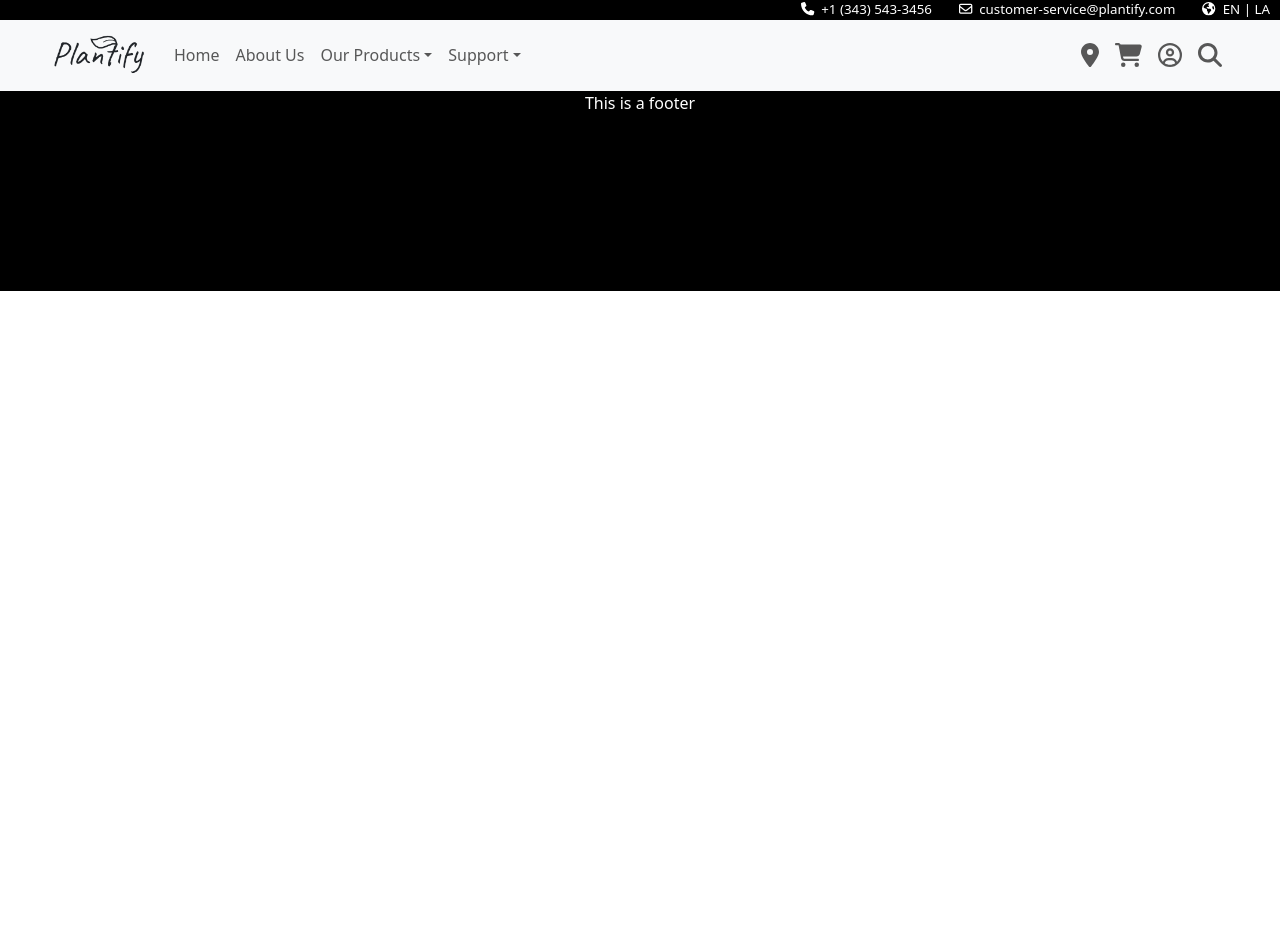
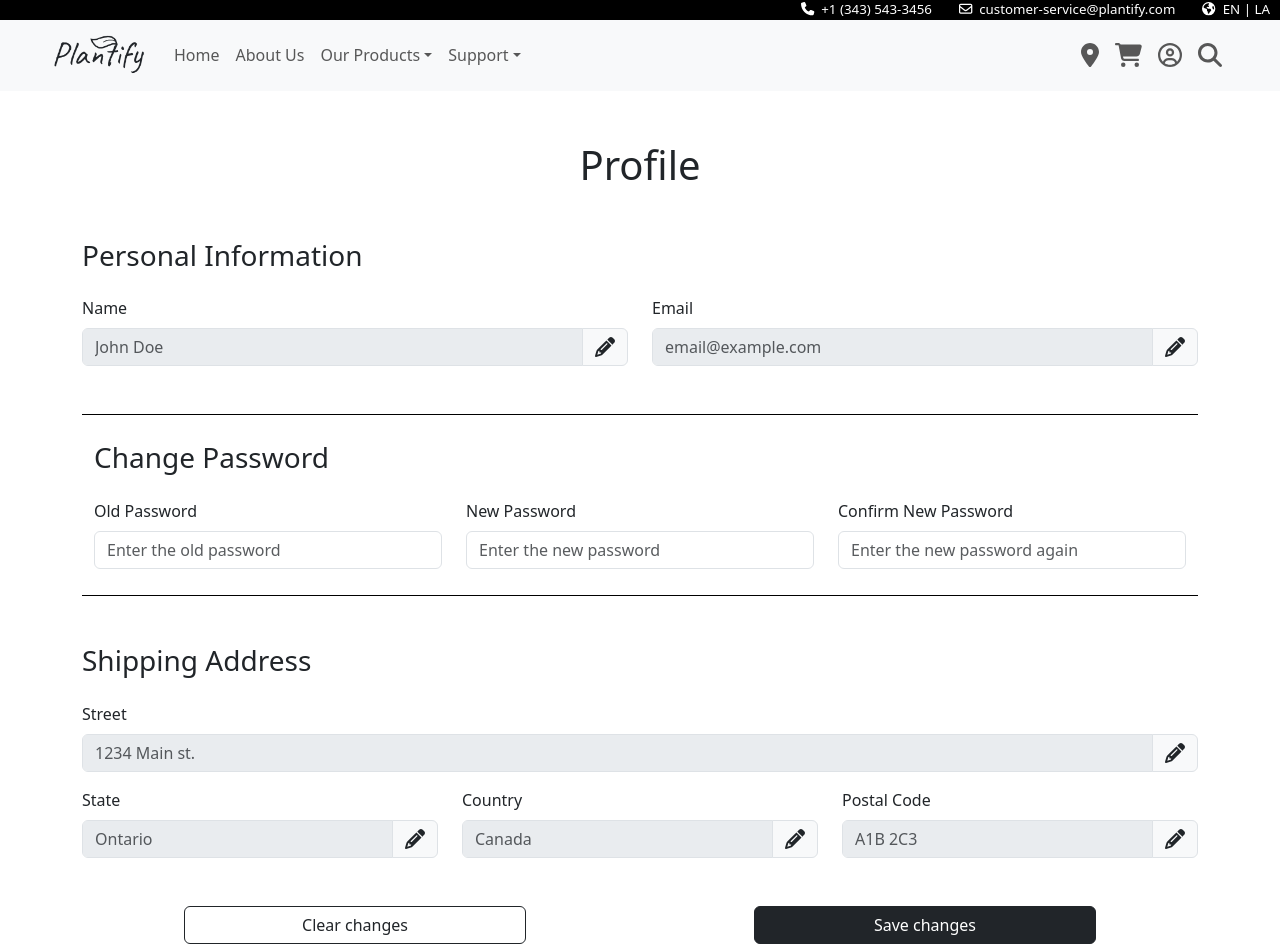
Before and after one commit to Svetlana154/Plantify, a React (Create React App) app in the folder plantify-app/: page /Profile in a window 1280 px wide. Shown: the top 952 px of the page. Before the commit the page ends 800 px from the top, so only its background shows below. Built offline with nearby package versions, Linux system fonts and the light colour scheme.

Commit message:
Added profile page

```diff
--- a/plantify-app/src/App.js
+++ b/plantify-app/src/App.js
@@ -6,6 +6,7 @@ import Home from './components/pages/Home';
 import AboutUs from './components/pages/AboutUs';
 import OurProducts from './components/pages/OurProducts';
 import FAQ from './components/pages/FAQ';
+import Profile from './components/pages/Profile';
 
 function App() {
   return (
@@ -19,6 +20,7 @@ function App() {
             <Route path='/AboutUs' element = {<AboutUs />} />
             <Route path='/OurProducts' element = {<OurProducts />} />
             <Route path='/FAQ' element = {<FAQ />} />
+            <Route path='/Profile' element = {<Profile />} />
 
           </Routes>
           <Footer />
--- a/plantify-app/src/components/MainNavbar.js
+++ b/plantify-app/src/components/MainNavbar.js
@@ -66,7 +66,7 @@ function MainNavbar() {
                 <Nav.Link href="/">
                   <FontAwesomeIcon icon={faShoppingCart} size='xl'/>
                 </Nav.Link>
-                <Nav.Link href="/">
+                <Nav.Link href="/Profile">
                   <FontAwesomeIcon icon={faCircleUser} size='xl'/>
                 </Nav.Link>
                 <Nav.Link href="/">
--- /dev/null
+++ b/plantify-app/src/components/ProfileForm.js
@@ -0,0 +1,120 @@
+import Row from "react-bootstrap/esm/Row";
+import Col from "react-bootstrap/esm/Col";
+import Form from "react-bootstrap/esm/Form";
+import Button from "react-bootstrap/esm/Button";
+import Container from "react-bootstrap/esm/Container";
+import InputGroup from 'react-bootstrap/InputGroup';
+
+import { FontAwesomeIcon } from "@fortawesome/react-fontawesome";
+import { faPencil } from "@fortawesome/free-solid-svg-icons";
+
+import "../styles/ProfileForm.css";
+
+function ProfileForm ({readOnly}) {
+    return(
+        <Form className="profile-form">
+            <Row className="mb-5">
+                <h3 className="mb-4">Personal Information </h3>
+
+                <Form.Group as={Col} controlId="formGridName">
+                    <Form.Label>Name</Form.Label>
+                    <InputGroup>
+                        <Form.Control type="text" disabled placeholder="John Doe" aria-describedby="edit-name"/>
+                        <InputGroup.Text id="edit-name">
+                            <FontAwesomeIcon icon={faPencil} size="lg" />
+                        </InputGroup.Text>
+                    </InputGroup>
+                </Form.Group>
+
+                <Form.Group as={Col} controlId="formGridEmail">
+                    <Form.Label>Email</Form.Label>
+                    <InputGroup>
+                        <Form.Control type="email" disabled placeholder="email@example.com" aria-describedby="edit-email"/>
+                        <InputGroup.Text id="edit-email">
+                            <FontAwesomeIcon icon={faPencil} size="lg" />
+                        </InputGroup.Text>
+                    </InputGroup>
+                </Form.Group>
+            </Row>
+
+            <Container className="form-change-password">
+                <Row className="mb-3">
+                    <h3 className="mt-3 mb-4">Change Password </h3>
+
+                    <Form.Group as={Col} controlId="formGridPassword">
+                    <Form.Label>Old Password</Form.Label>
+                    <Form.Control type="password" placeholder="Enter the old password" />
+                    </Form.Group>
+
+                    <Form.Group as={Col} controlId="formGridPassword">
+                    <Form.Label>New Password</Form.Label>
+                    <Form.Control type="password" placeholder="Enter the new password" />
+                    </Form.Group>
+
+                    <Form.Group as={Col} controlId="formGridPassword">
+                    <Form.Label>Confirm New Password</Form.Label>
+                    <Form.Control type="password" placeholder="Enter the new password again" />
+                    </Form.Group>
+                </Row>
+            </Container>
+
+
+            <h3 className="mt-5 mb-4">Shipping Address </h3>
+
+            <Form.Group as={Row} className="mb-3" controlId="formGridAddressStreet">
+                <Form.Label>Street</Form.Label>
+                <InputGroup>
+                    <Form.Control type="text" disabled placeholder="1234 Main st." aria-describedby="edit-address-street"/>
+                    <InputGroup.Text id="edit-address-street">
+                        <FontAwesomeIcon icon={faPencil} size="lg" />
+                    </InputGroup.Text>
+                </InputGroup>
+            </Form.Group>
+
+            <Row className="mb-3">
+                <Form.Group as={Col} controlId="formGridAddressState">
+                    <Form.Label>State</Form.Label>
+                    <InputGroup>
+                        <Form.Control type="text" disabled placeholder="Ontario" aria-describedby="edit-address-state"/>
+                        <InputGroup.Text id="edit-address-state">
+                            <FontAwesomeIcon icon={faPencil} size="lg" />
+                        </InputGroup.Text>
+                    </InputGroup>
+                </Form.Group>
+
+                <Form.Group as={Col} controlId="formGridAddressCountry">
+                    <Form.Label>Country</Form.Label>
+                    <InputGroup>
+                        <Form.Control type="text" disabled placeholder="Canada" aria-describedby="edit-address-country"/>
+                        <InputGroup.Text id="edit-address-country">
+                            <FontAwesomeIcon icon={faPencil} size="lg" />
+                        </InputGroup.Text>
+                    </InputGroup>
+                </Form.Group>
+
+
+                <Form.Group as={Col} controlId="formGridAddressPostalCode">
+                    <Form.Label>Postal Code</Form.Label>
+                    <InputGroup>
+                        <Form.Control type="text" disabled placeholder="A1B 2C3" aria-describedby="edit-address-postal-code"/>
+                        <InputGroup.Text id="edit-address-postal-code">
+                            <FontAwesomeIcon icon={faPencil} size="lg" />
+                        </InputGroup.Text>
+                    </InputGroup>
+                </Form.Group>
+            </Row>
+
+            <Row className="mt-5">
+                <Button as={Col} variant="outline-dark" type="submit" className="profile-action-btn">
+                    Clear changes
+                </Button>
+                <Button as={Col} variant="dark" type="submit" className="profile-action-btn">
+                    Save changes
+                </Button>
+
+            </Row>
+        </Form>
+    );
+}
+
+export default ProfileForm;
--- /dev/null
+++ b/plantify-app/src/components/pages/Profile.js
@@ -0,0 +1,14 @@
+import Container from "react-bootstrap/esm/Container";
+import ProfileForm from "../ProfileForm";
+import "../../styles/Profile.css";
+
+function Profile() {
+    return (
+        <Container className="profile">
+            <h1>Profile</h1>
+            <ProfileForm readOnly={true} />
+        </Container>
+    );
+}
+
+export default Profile;
--- /dev/null
+++ b/plantify-app/src/styles/Profile.css
@@ -0,0 +1,3 @@
+.profile {
+    margin: 50px auto;
+}
--- /dev/null
+++ b/plantify-app/src/styles/ProfileForm.css
@@ -0,0 +1,18 @@
+.profile-form {
+    text-align: start;
+    margin: 50px auto;
+}
+
+.form-edit-icon {
+    margin: 0px 10px;
+}
+
+.form-change-password {
+    border-top: 1px solid #000;
+    border-bottom: 1px solid #000;
+    padding: 10px;
+}
+
+.profile-action-btn {
+    margin: 50px 10%;
+}
```
